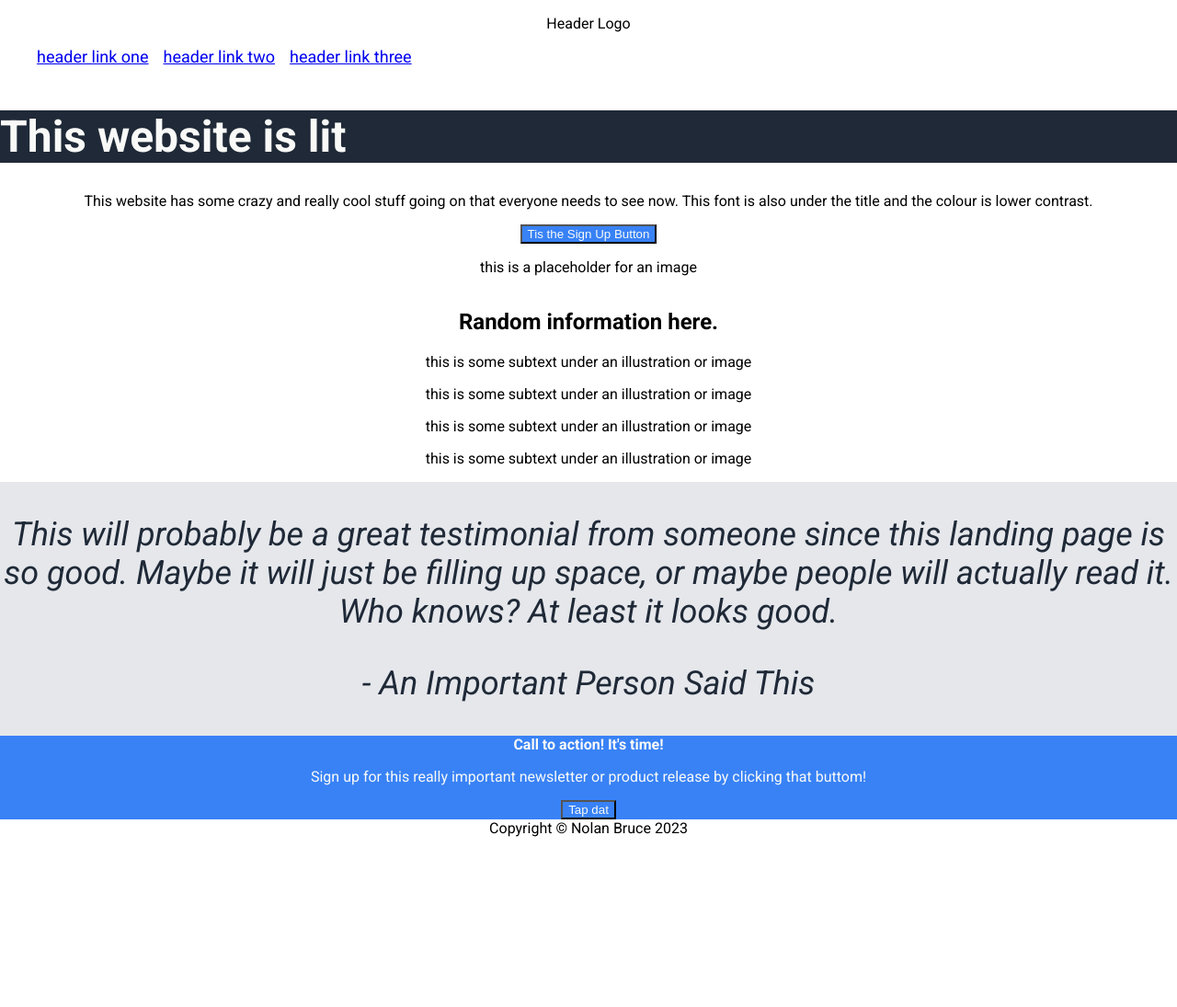
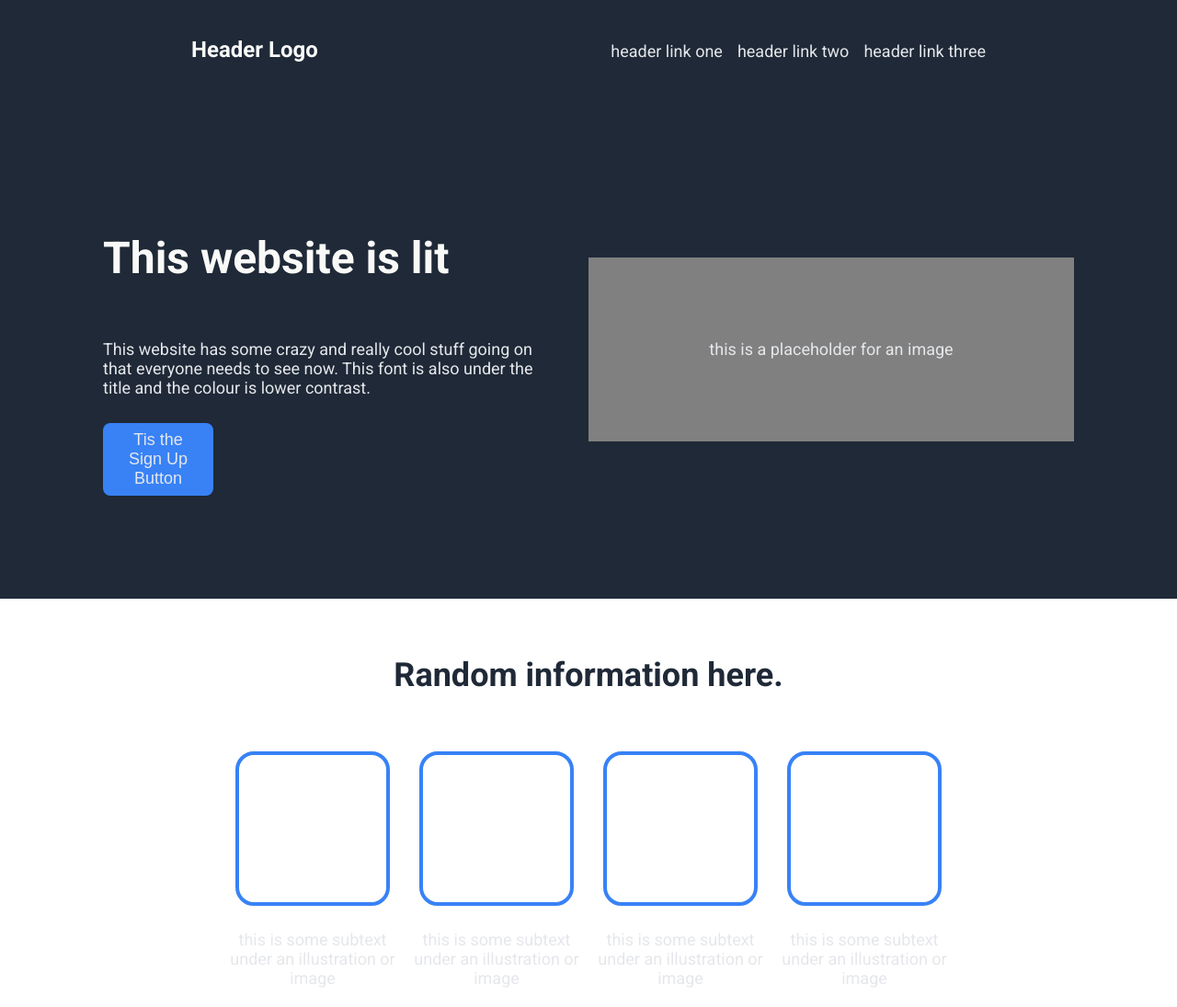
Before and after one commit to brucey12/landing-page, a plain HTML site: page index.html in a window 1280 px wide. Shown: the top 1095 px of the page at 92% size. Before the commit the page ends 910 px from the top, so only its background shows below. Drawn offline with Linux system fonts and the light colour scheme.

Commit message:
Complete CSS styling
Refactored CSS document to include styling that matches the demo image. Done styling for now.

```diff
--- a/style.css
+++ b/style.css
@@ -1,127 +1,194 @@
 body {
   font-family: "Roboto", sans-serif;
   margin: 0;
-  text-align: center;
-  display: flex;
-  flex-direction: column;
+  padding: 0;
 }
 
-.header {
-  height: 72px;
-  display: flex;
+/* NAVBAR  */
+
+header {
+  background-color: #1f2937;
+  /* height: 72px; */
+  padding: 1em 13em;
+  /* display: flex;
   justify-content: space-around;
-  align-items: center;
-  /* flex: 1; */
-  /* flex-grow: 2; */
+  align-items: center; */
 }
 
-.header,
-.hero,
-.footer {
-  background-color: #1f2937;
+#logo {
+  color: #f9faf8;
+  font-size: 24px;
+  font-weight: 900;
 }
 
-.hero {
+.nav {
   display: flex;
-  flex-direction: row;
-  flex-wrap: wrap;
-  width: 100%;
+  justify-content: space-between;
+  align-items: baseline;
 }
 
-.hero-flex-column {
-  display: flex;
-  flex-direction: column;
-  flex-basis: 100%;
-  flex: 1;
-}
-
-.information h2 {
-  display: flex;
-  justify-content: center;
-  /* align-items: center; */
-}
-
-.even-columns {
-  border: 1px solid grey;
-  display: flex;
-  justify-content: center;
-}
-
-.info-flex-container {
-  max-width: 200px;
-}
-
-.box {
-  border: 2px solid #3882f6;
-  height: 100px;
-  width: 100px;
-}
-
-.text {
-  text-align: center;
-}
-
-h1,
-h3 {
-  color: #f9faf8;
-}
-
-ul {
+.nav ul {
   list-style-type: none;
   display: flex;
   gap: 16px;
 }
 
-li,
-.hero p {
+a:link,
+.secondary {
   color: #e5e7eb;
+  font-size: 18px;
+  text-decoration: none;
+}
+
+/* HERO */
+
+.welcome {
+  background-color: #1f2937;
+  display: flex;
+  justify-content: center;
+  align-items: center;
+  gap: 32px;
+  padding: 112px 112px;
+}
+
+.welcome .left {
+  display: flex;
+  flex-direction: column;
+  gap: 10px;
+}
+
+.welcome .right {
+  flex-shrink: 0;
+  width: 50%;
 }
 
 h1 {
+  color: #f9faf8;
   font-size: 48px;
-  font-weight: bolder;
+  font-weight: 900;
 }
 
-li {
-  font-size: 18px;
+button {
+  background-color: #3882f6;
+  width: 120px;
+  padding: 8px 16px;
+  border-radius: 8px;
+  cursor: pointer;
 }
 
-h3 {
-  font-size: 24px;
+.welcome button {
+  border: none;
 }
 
-button,
-.call-to-action {
-  background-color: #3882f6;
-  color: #f9faf8;
-}
-
-.information,
-.testimonial {
-  color: #1f2937;
-}
-
-.information h2,
-.testimonial p {
-  font-size: 36px;
-}
-
-.information h2 {
-  font-weight: bolder;
-}
-
-.testimonial {
-  background-color: #e5e7eb;
-}
-
-.testimonial p {
-  font-style: italic;
-}
-
-.footer {
-  color: #e5e7eb;
-  height: 72px;
+.image {
+  background-color: #808080;
+  height: 200px;
   display: flex;
   justify-content: center;
   align-items: center;
 }
+
+/* CARD */
+
+.main {
+  display: flex;
+  flex-direction: column;
+  align-items: center;
+  padding: 0 200px;
+  margin: 32px;
+}
+
+h2 {
+  color: #1f2937;
+  font-size: 36px;
+  font-weight: 900;
+}
+
+.card-container {
+  display: flex;
+  justify-content: center;
+  align-items: center;
+  flex-wrap: wrap;
+  margin: 32px 0 64px 0;
+}
+
+.card {
+  text-align: center;
+  max-width: 200px;
+  display: flex;
+  flex-direction: column;
+  align-items: center;
+  gap: 8px;
+}
+
+.square {
+  border-color: #3882f6;
+  border-width: 4px;
+  border-radius: 20px;
+  border-style: solid;
+  width: 160px;
+  height: 160px;
+}
+
+/* TESTIMONIAL */
+
+.testimonial {
+  background-color: #e5e7eb;
+  color: #1f2937;
+  display: flex;
+  flex-direction: column;
+  justify-content: center;
+  padding: 75px 200px;
+}
+
+.testimonial .quote {
+  font-style: italic;
+  font-size: 32px;
+  font-weight: 100;
+}
+
+.testimonial .author {
+  align-self: flex-end;
+  font-size: 22px;
+  font-weight: bolder;
+}
+
+/* CALL TO ACTION*/
+
+.call-to-action {
+  display: flex;
+  justify-content: center;
+  align-items: center;
+  padding: 75px 200px;
+}
+
+.container {
+  background-color: #3882f6;
+  display: flex;
+  justify-content: space-around;
+  align-items: center;
+  padding: 48px;
+  border-radius: 10px;
+}
+
+.call-to-action button {
+  border-color: #fff;
+  border-width: 2px;
+  border-style: solid;
+}
+
+strong {
+  color: #fff;
+  font-size: 24px;
+}
+
+/* FOOTER */
+
+footer {
+  background-color: #1f2937;
+  color: #e5e7eb;
+  display: flex;
+  justify-content: center;
+  align-items: center;
+  padding: 16px 0;
+}
```
